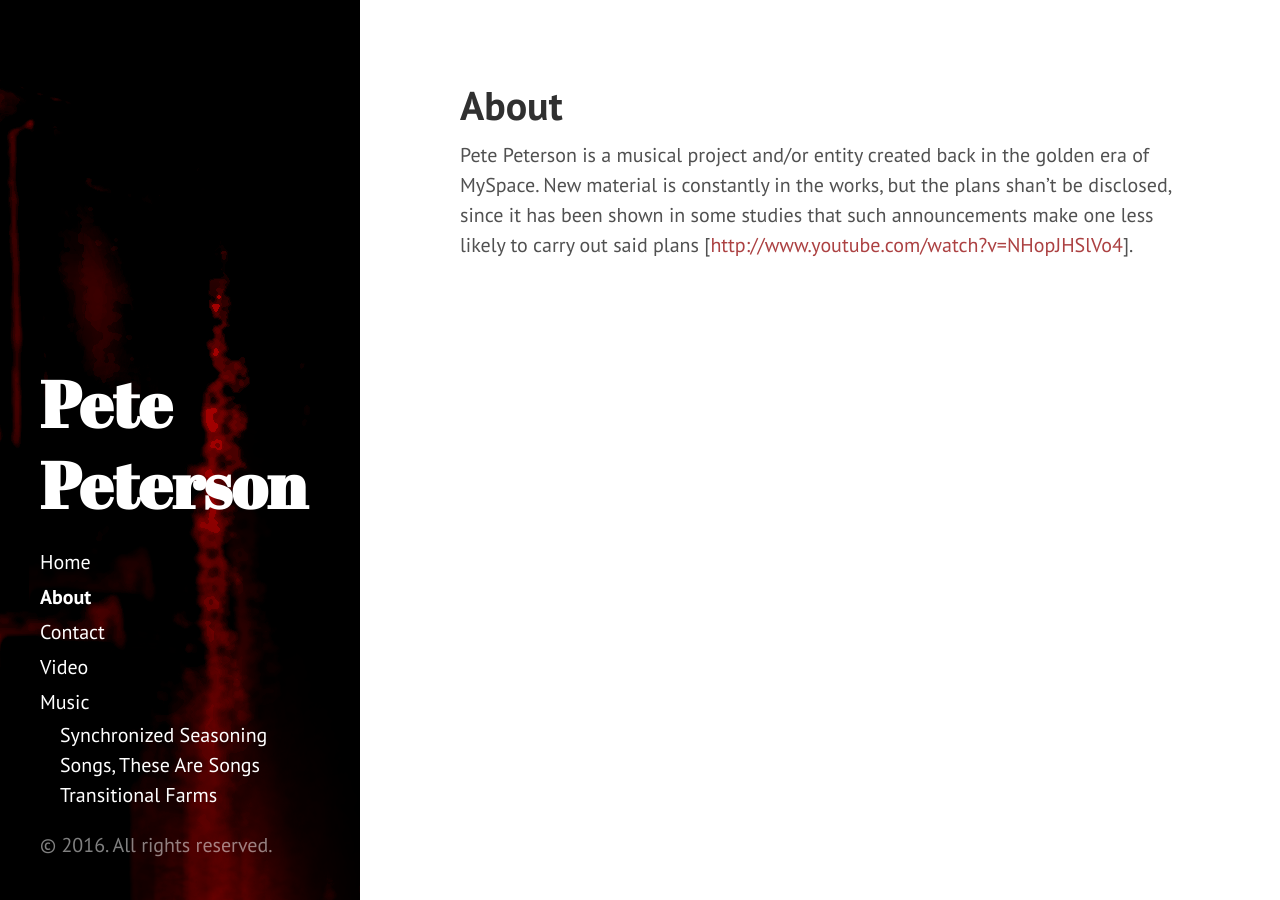
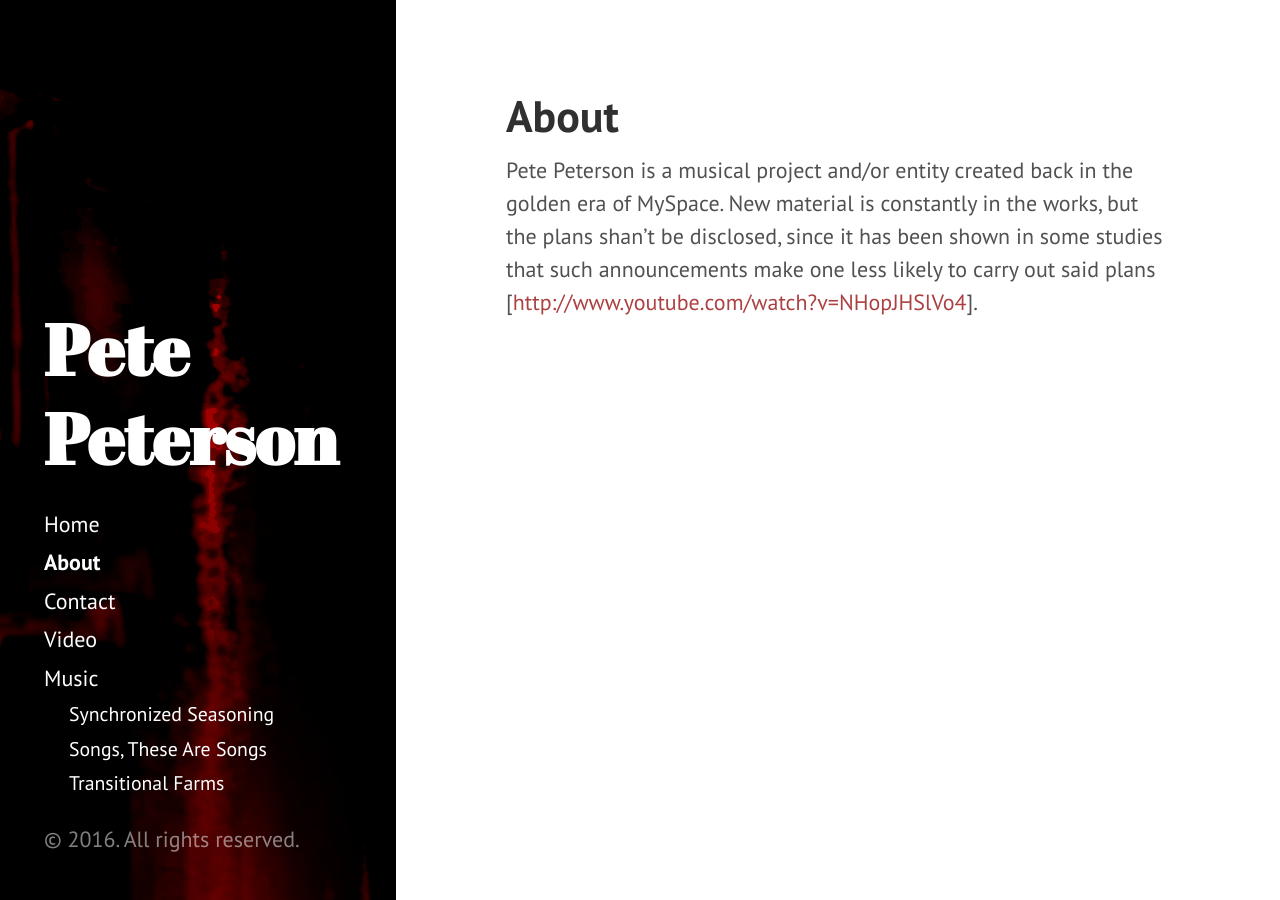
Before and after one commit to petepm/petepm.github.io, a Jekyll site: the page built from about.md, in a window 1280 px wide. Built offline with Jekyll 4.4.1, drawn with Linux system fonts in a browser that asks for light colours.

Commit message:
Fix up sidebar for narrow displays

```diff
--- a/_includes/sidebar.html
+++ b/_includes/sidebar.html
@@ -32,13 +32,13 @@
         Now add album pages
       {% endcomment %}
 
-      <a class="sidebar-nav-item" href="/music">Music</a>
+      <a class="sidebar-nav-item{% if page.url == '/music/' %}  active{% endif %}" href="/music">Music</a>
 
       {% assign albums_list = site.pages | sort: "date" | reverse %}
       {% for node in albums_list %}
         {% if node.title != null %}
           {% if node.layout == "page" and node.pagetype == "album" %}
-            <a style="padding-left: 20px; padding-right: 20px" class="sidebar-nav-sub{% if page.url == node.url %} active{% endif %}" href="{{ node.url }}">{{ node.title }}</a>
+            <a class="sidebar-nav-item{% if page.url == node.url %} active{% endif %} subitem" href="{{ node.url }}">{{ node.title }}</a>
           {% endif %}
         {% endif %}
       {% endfor %}
--- a/public/css/hyde.css
+++ b/public/css/hyde.css
@@ -36,12 +36,12 @@
 }
 @media (min-width: 48em) {
   html {
-    font-size: 16px;
+    font-size: 18px;
   }
 }
 @media (min-width: 58em) {
   html {
-    font-size: 20px;
+    font-size: 22px;
   }
 }
 
@@ -98,6 +98,16 @@
 }
 .sidebar-nav-item.active {
   font-weight: bold;
+}
+.sidebar-nav-item.subitem {
+  font-size: 80%;
+}
+
+@media (min-width: 48em) {
+  .sidebar-nav-item.subitem {
+      font-size: 90%;
+      margin-left: 25px;
+  }
 }
 
 /* Sticky sidebar
@@ -180,7 +190,7 @@
 
 /* Red */
 .theme-base-08 .sidebar {
-  background-color: #ac4142;
+  background-color: transparent;
 }
 .theme-base-08 .content a,
 .theme-base-08 .related-posts li a:hover {
```
